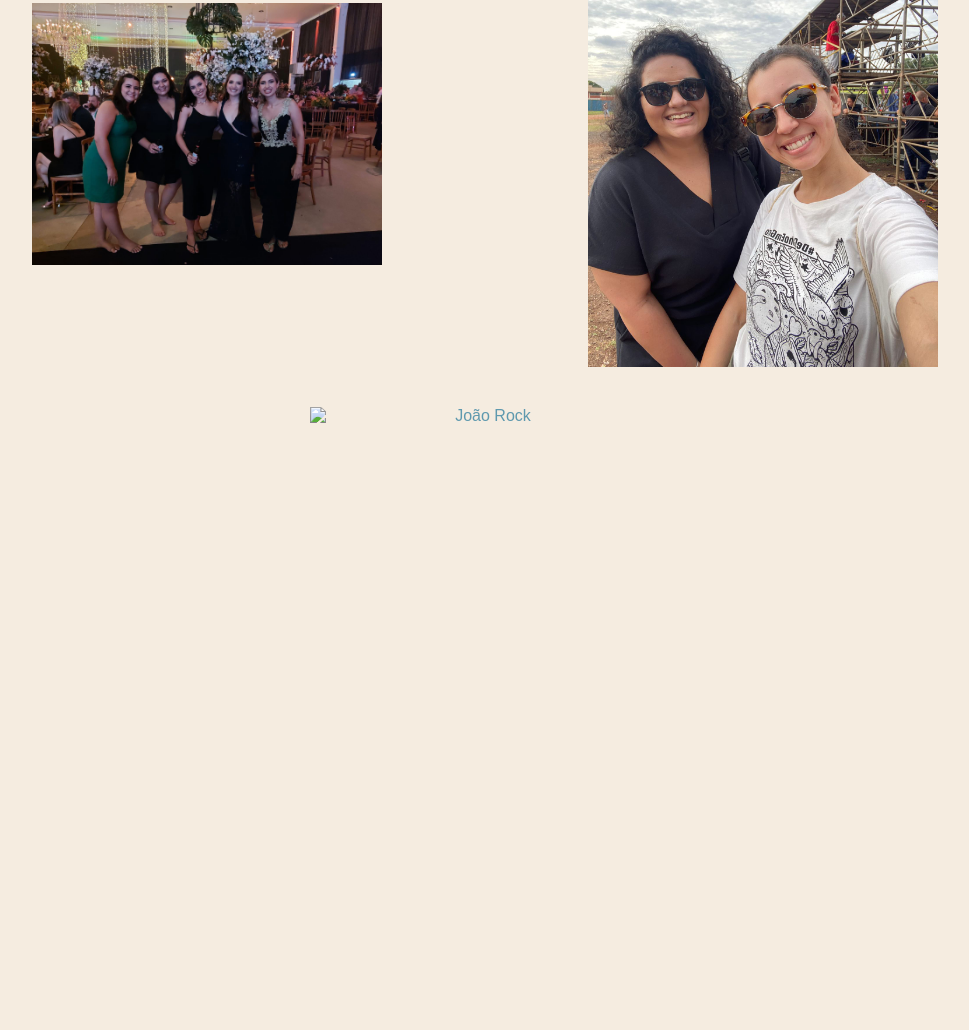
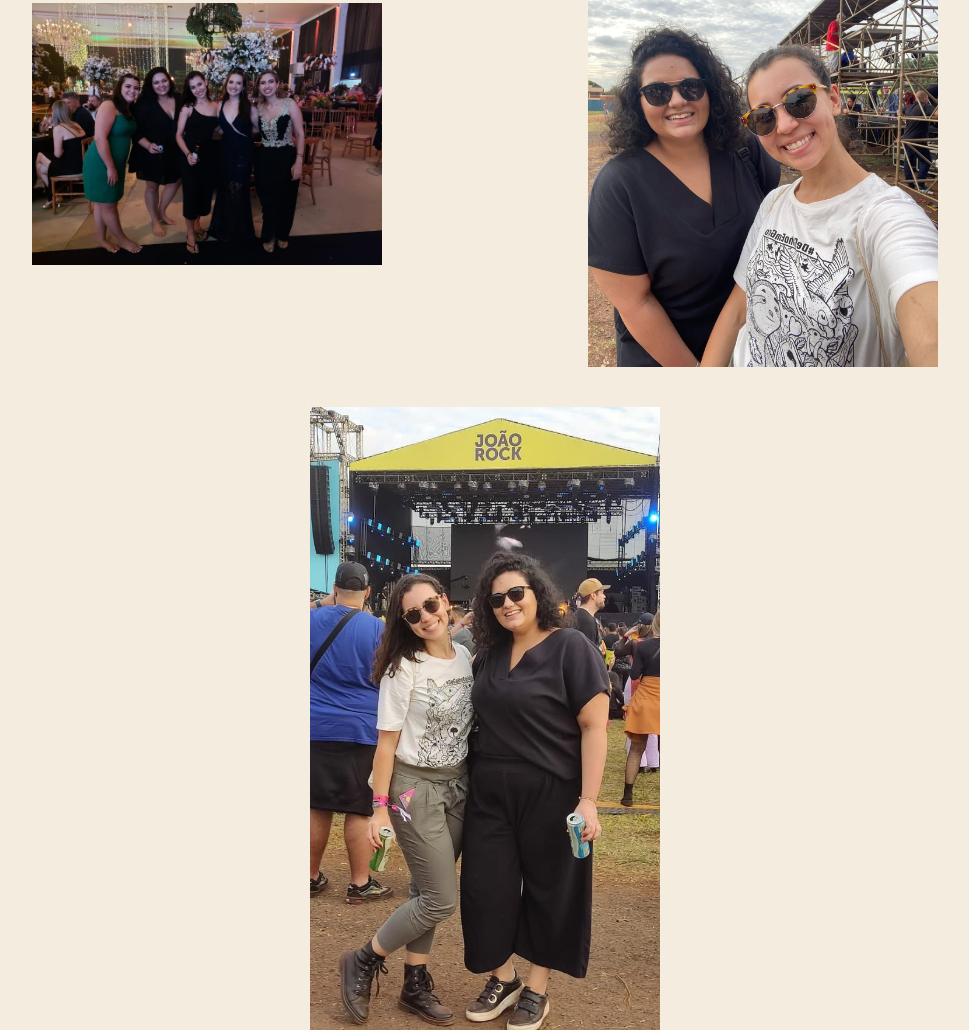
Before and after one commit to vicreche/pagina-presente-aniv, a plain HTML site: page nossas_fotos.html in a window 1280 px wide. Shown: the part 2392-3422 px from the top of the page, without its empty margins (155-1124 px from the left). Before the commit the page ends 2817 px from the top, so only its background shows below. Drawn offline with Linux system fonts and the light colour scheme.

Commit message:
Update nossas_fotos.html

```diff
--- a/nossas_fotos.html
+++ b/nossas_fotos.html
@@ -26,7 +26,7 @@
         <img class="img_index" src="formatura_bia.jpeg" alt="Formatura da Bia">
         <img class="img_index" src="formatura_bia_2.jpeg" alt="Formatura da Bia">
         <img class="img_index" src="joao_rock.jpeg" alt="João Rock">
-        <img class="img_index" src="joao_rock_2" alt="João Rock">
+        <img class="img_index" src="joao_rock_2.jpeg" alt="João Rock">
     </main>
     <footer class="rodape">
         <p>Desenvolvido por Victória Reche.</p>
```
